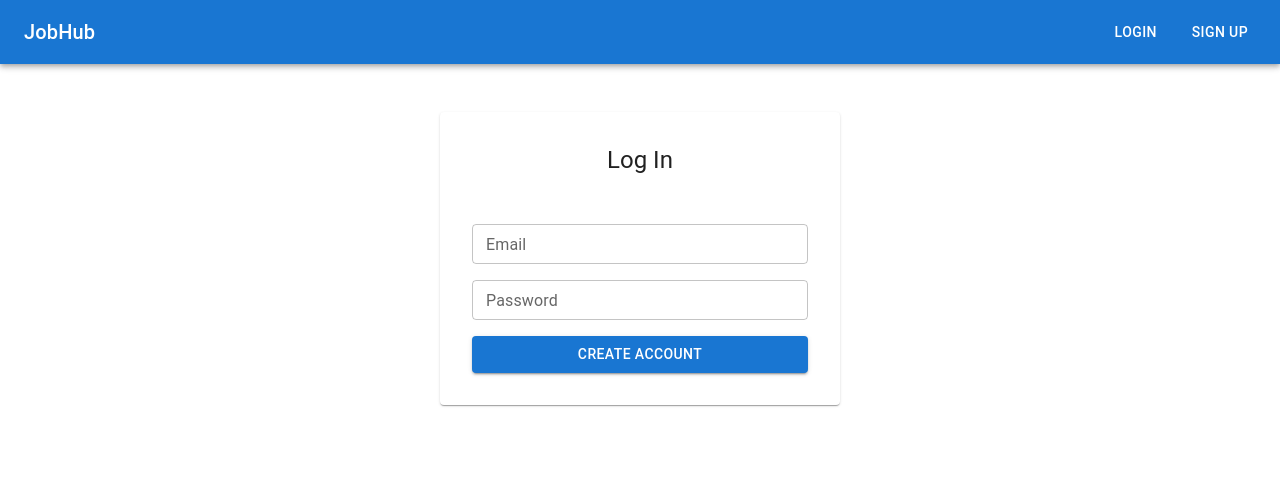
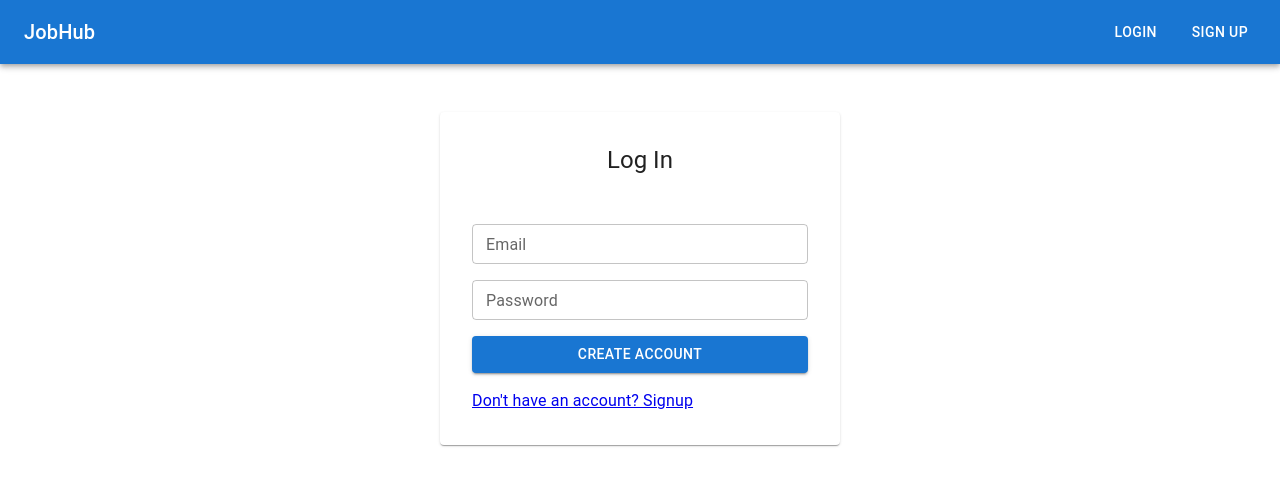
Before and after one commit to nnha19/jobhub-client, a React (Vite) app: page /login in a window 1280 px wide. Shown: the top 486 px of the page. Built offline with nearby package versions, Linux system fonts and the light colour scheme.

Commit message:
feat: add navlinks at the bottom of the forms to navigate between login and sign up

```diff
--- a/src/features/authentication/components/LoginForm.tsx
+++ b/src/features/authentication/components/LoginForm.tsx
@@ -6,6 +6,7 @@ import { useAuthContext } from "../../../contexts/AuthContext";
 import useUsersLoginMutation, {
   LoginFormValues,
 } from "../api/useUsersLoginMutation";
+import { NavLink } from "react-router-dom";
 
 const LoginForm = () => {
   const mutation = useUsersLoginMutation();
@@ -56,6 +57,10 @@ const LoginForm = () => {
         <Button type="submit" variant="contained">
           Create Account
         </Button>
+
+        <NavLink to="/signup">
+          <Typography>Don't have an account? Signup</Typography>
+        </NavLink>
       </Paper>
     </Stack>
   );
--- a/src/features/authentication/components/SignUpForm.tsx
+++ b/src/features/authentication/components/SignUpForm.tsx
@@ -7,6 +7,7 @@ import useUserRegisterMutation, {
   type RegisterUserFormValues,
 } from "../api/useUserRegisterMutation";
 import { useAuthContext } from "../../../contexts/AuthContext";
+import { NavLink } from "react-router-dom";
 
 const USER_TYPE_OPTIONS = [
   { label: "Candidate", value: "candidate" },
@@ -72,6 +73,10 @@ const SignUpForm = () => {
         <Button type="submit" variant="contained">
           Create Account
         </Button>
+
+        <NavLink to="/login">
+          <Typography>Already have an account? Login</Typography>
+        </NavLink>
       </Paper>
     </Stack>
   );
```
